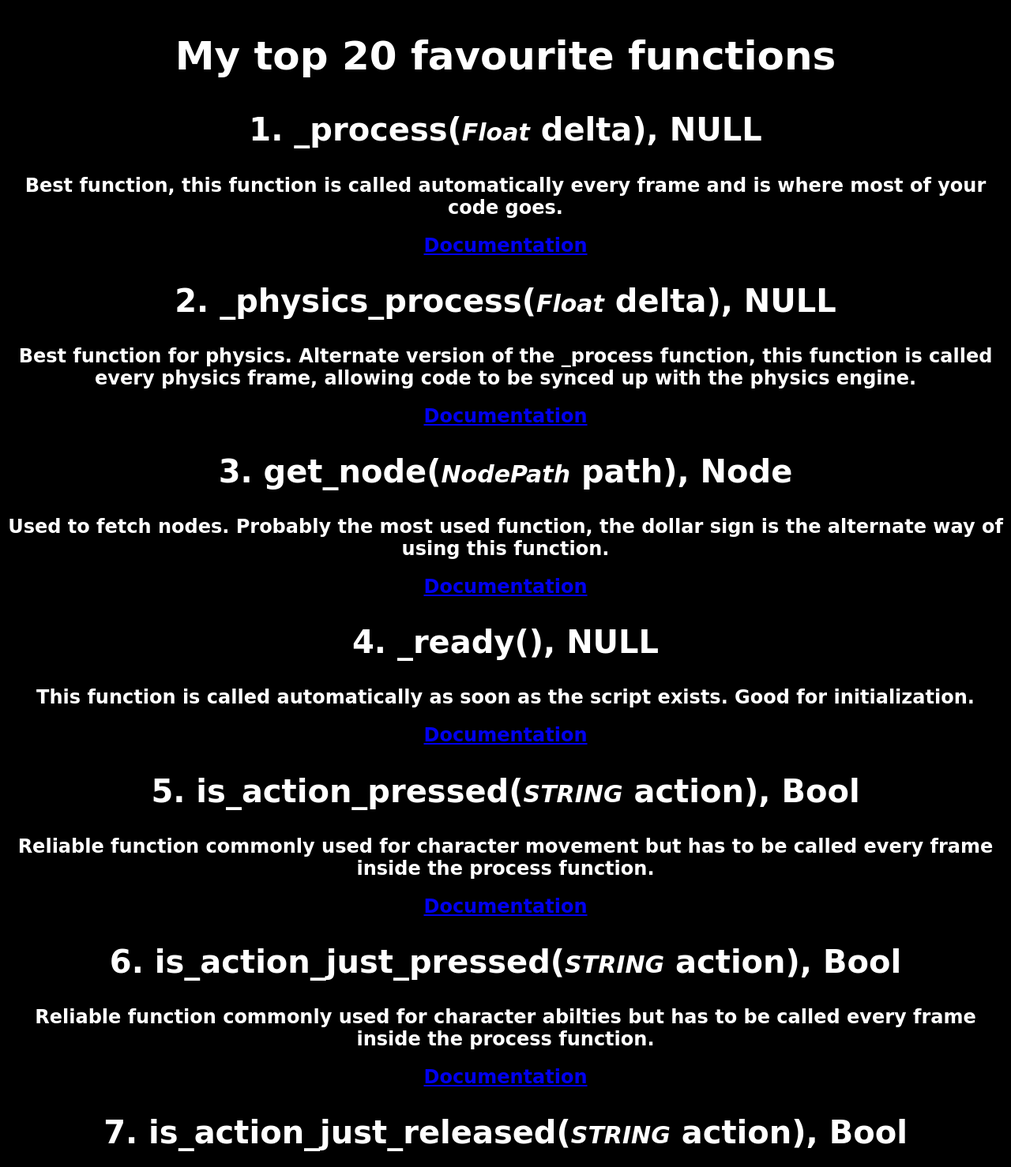
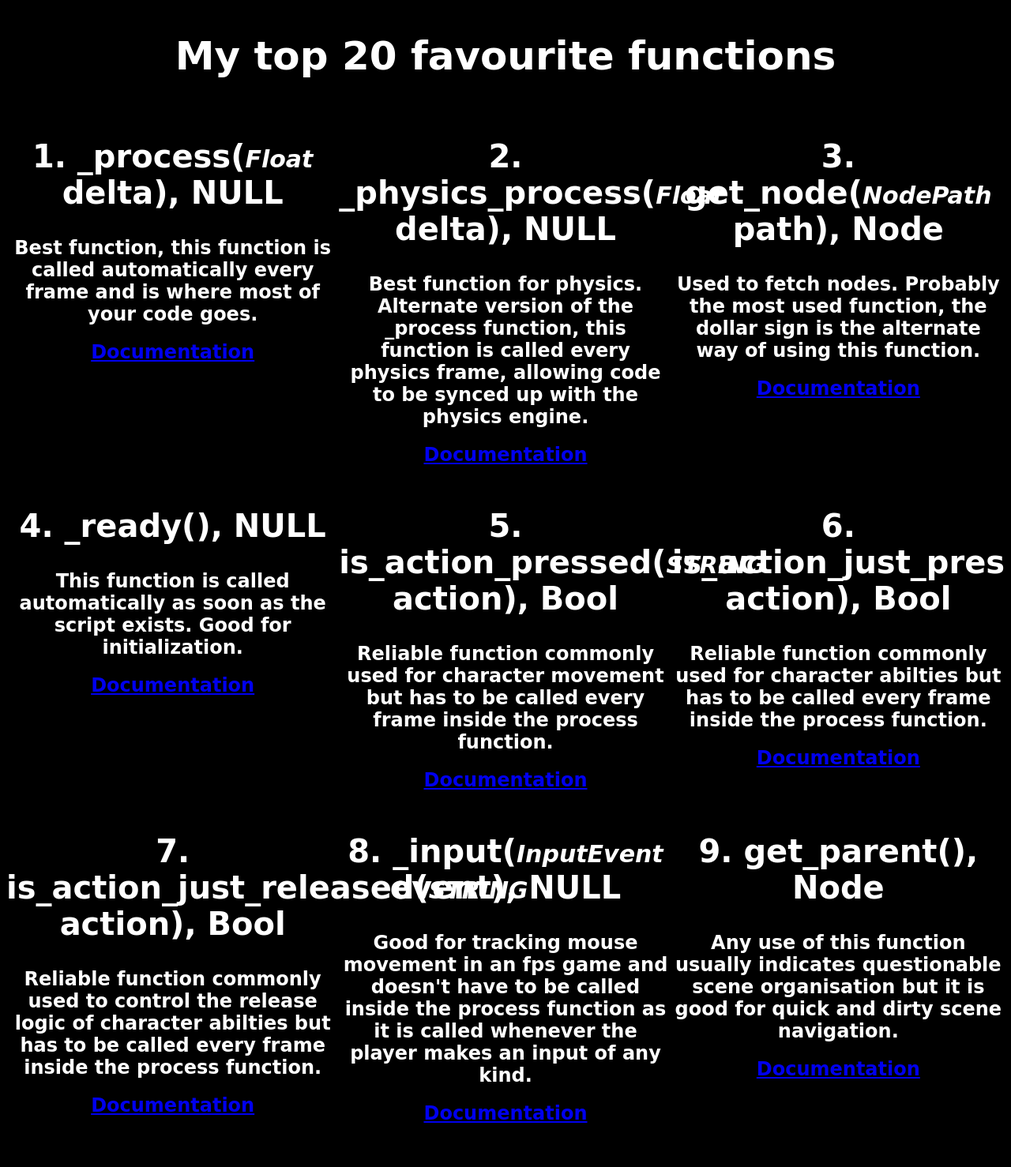
Before and after one commit to Someone-That/Godot-Functions, a Flask app: page / in a window 1280 px wide. Shown: the part 357-1835 px from the top of the page at 79% size. Run offline with Flask 3, Linux system fonts and the light colour scheme; data comes from the database, SQL or seed files in the repository.

Commit message:
Starting grid work

```diff
--- a/static/css/style.css
+++ b/static/css/style.css
@@ -52,3 +52,11 @@ img
     margin-left: 10px;
     width: 120px;
 }
+
+.grid-container {
+    display: grid;
+    border-color: white;
+    border: 10px;
+    overflow-x: hidden;
+    grid-template-columns: 33.3333% 33.3333% 33.3333%;
+  }
--- a/templates/footer.html
+++ b/templates/footer.html
@@ -1,2 +1,2 @@
 <hr>
-<h3>&copy;footer.html</h3>
+<h1><img src="static\images\godot logo.png" alt="godot logo"><span> Mikaeel's Favourite Godot Functions</span></h1>
--- a/templates/home.html
+++ b/templates/home.html
@@ -4,7 +4,9 @@
 <h2 id="title">My top {{function_quantity}} favourite functions</h2>
 {% if function_quantity > dev_functions %}<h2><a href="#bottom">See your function</a></h2>{% endif %}
 
+<div class="grid-container">
 {% for i in range(function_quantity) %} <!--loops through all the data neatly-->
+    <div class="grid-item">
     <h2 class="function-name">{{i+1}}. {{function_names[i]}}{{neat_parameter_list[i] | safe}}, {{return_types[i]}}</h2> <!--displays ranking, name, parameters, and return type-->
     <div class = "description">
     <h2>{{descriptions[i]}}</h2>
@@ -14,7 +16,9 @@
     <h2><a href="{{doc_links[i]}}" target="_blank">Documentation</a></h2>
     {% endif %}
     </div>
+    </div>
 {%endfor%}
+</div>
 
 <div id="bottom"></div>
 
```
